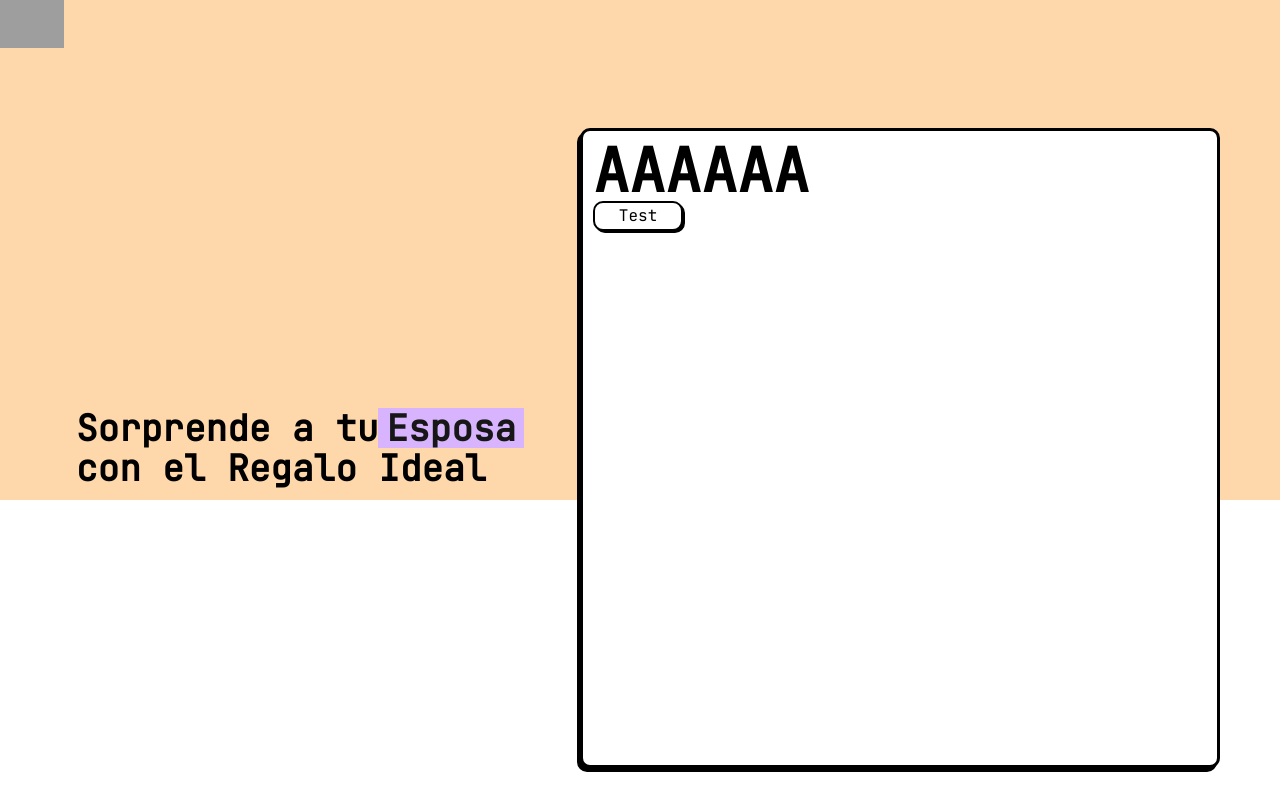
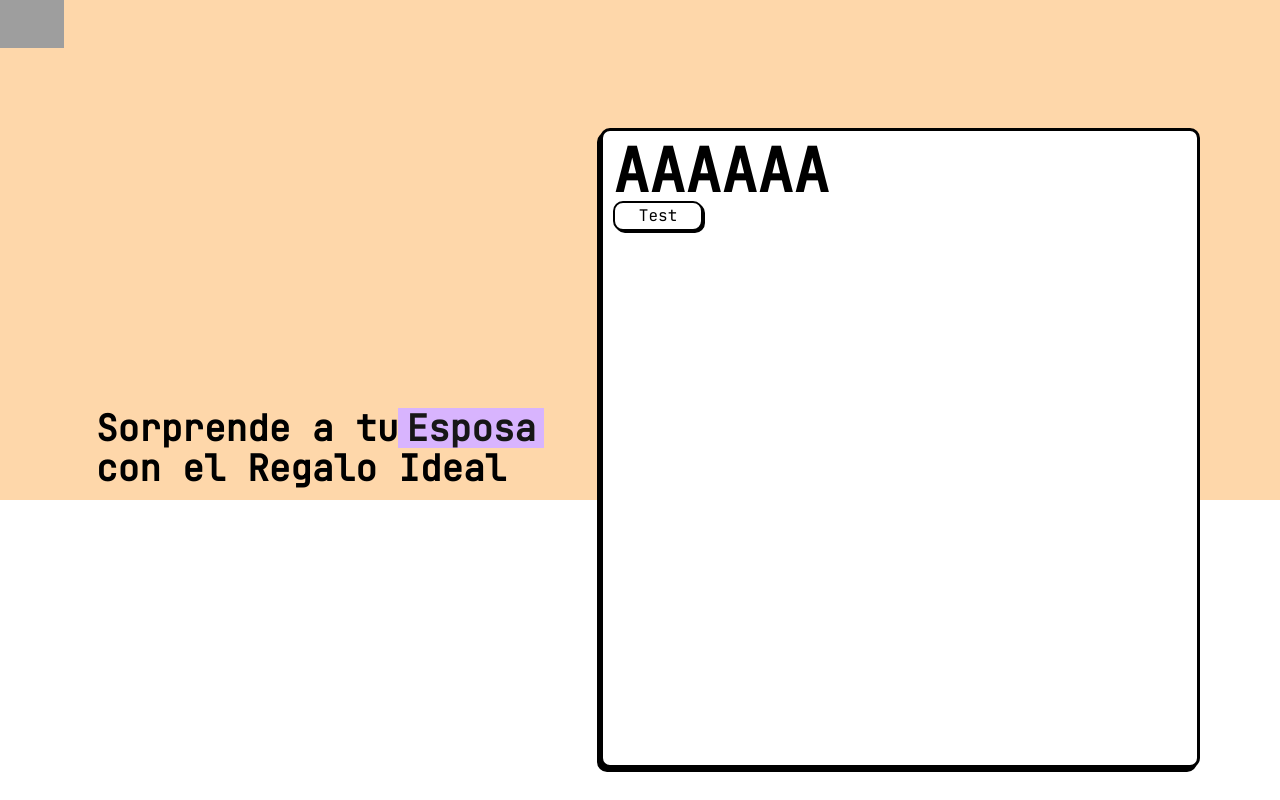
Before and after one commit to sergitejada/MiduVercelHackathon, a Next.js app: page / in a window 1280 px wide. Built offline with nearby package versions, Linux system fonts and the light colour scheme; grey boxes are pictures that could not be loaded.

Commit message:
chore: Update card component to use Tailwind CSS classes

```diff
--- a/src/components/ui/card.module.css
+++ /dev/null
@@ -1,8 +0,0 @@
-.card {
-	border: 3px solid;
-	background-color: #ffffff;
-	filter: drop-shadow(-3px 4px 0px rgba(0, 0, 0, 1));
-	border-radius: 10px;
-	padding: 10px;
-	width: 50%;
-}
--- a/src/components/ui/card.tsx
+++ b/src/components/ui/card.tsx
@@ -1,9 +1,11 @@
-import styles from "./card.module.css"
-
-interface CardProps {}
-
-function Card({ children }: React.PropsWithChildren<CardProps>) {
-	return <div className={styles.card}>{children}</div>
+interface Props {
+	children: React.ReactNode
 }
 
-export default Card
+export default function Card({ children }: Props) {
+	return (
+		<div className="min-w-[600px] rounded-[10px] border-[3px] border-black bg-white p-[10px] drop-shadow-[-3px_4px_0_rgba(0,0,0,1)]">
+			{children}
+		</div>
+	)
+}
```
